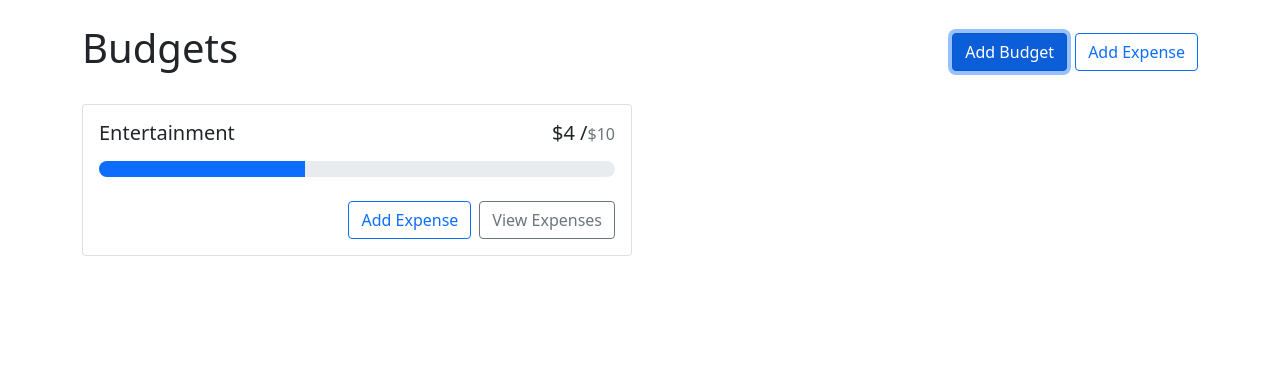
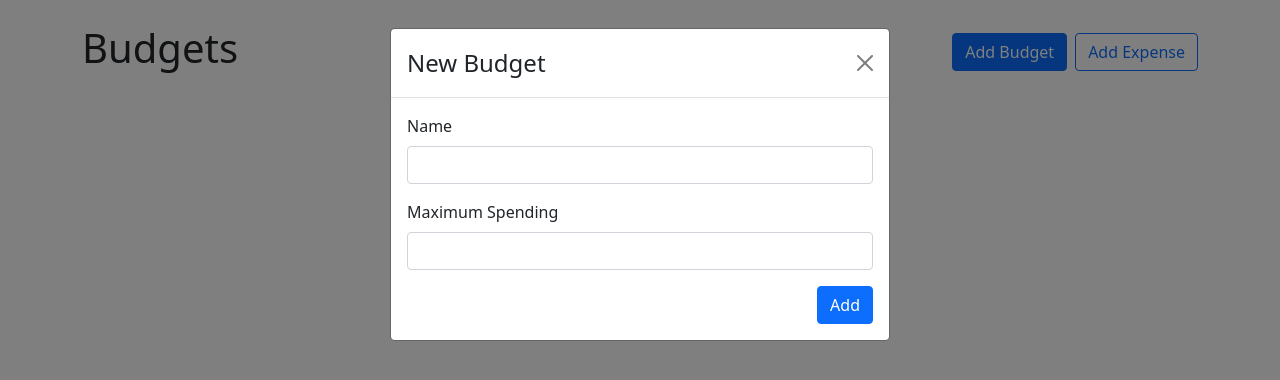
Before and after one commit to vijaygenius123/react-budget, a React (Create React App) app: page / in a window 1280 px wide. Both pictures are taken after a click on the button "Add Budget". Shown: the top 380 px of the page. Built offline with nearby package versions, Linux system fonts and the light colour scheme.

Commit message:
Add Add Budget Modal

```diff
--- a/src/App.tsx
+++ b/src/App.tsx
@@ -1,13 +1,17 @@
-import React from 'react';
+import React, {useState} from 'react';
 import {Button, Container, Stack} from "react-bootstrap";
 import BudgetCard from "./components/BudgetCard";
+import AddBudgetModal from "./components/AddBudgetModal";
+import {useBudgets} from "./contexts/BudgetContext";
 
 function App() {
+    const [showAddBudgetModal, setShowAddBudgetModal] = useState<boolean>(false)
+    const {budgets, getBudgetExpenses} = useBudgets();
     return (
         <Container className={"my-4"}>
             <Stack direction={"horizontal"} className={"mb-4"} gap={2}>
                 <h1 className={"me-auto"}>Budgets</h1>
-                <Button variant={"primary"}>Add Budget</Button>
+                <Button variant={"primary"} onClick={() => setShowAddBudgetModal(true)}>Add Budget</Button>
                 <Button variant={"outline-primary"}>Add Expense</Button>
             </Stack>
             <div style={{
@@ -16,8 +20,16 @@ function App() {
                 gap: "1rem",
                 alignItems: "flex-start"
             }}>
-                <BudgetCard name="Entertainment" amount={4} max={10} />
+                {budgets && budgets.map(budget => <BudgetCard key={budget.id} name={budget.name}
+                                                              amount={getBudgetExpenses ? getBudgetExpenses(budget.id).reduce((prev, curr) => {
+                                                                  return prev + curr.amount
+                                                              }, 0) : 0}
+                                                              max={budget.max}/>)}
+
             </div>
+            <AddBudgetModal show={showAddBudgetModal} handleClose={() => {
+                setShowAddBudgetModal(false)
+            }}/>
         </Container>
     );
 }
--- /dev/null
+++ b/src/components/AddBudgetModal.tsx
@@ -0,0 +1,49 @@
+import {SyntheticEvent, useRef} from "react";
+import {Button, Form, FormGroup, Modal} from "react-bootstrap";
+import {useBudgets} from "../contexts/BudgetContext";
+
+type AddBudgetModal = {
+    show: boolean,
+    handleClose: () => void
+}
+
+const AddBudgetModal: React.FunctionComponent<AddBudgetModal> = ({show, handleClose}) => {
+    const nameRef = useRef<HTMLInputElement | null>(null)
+    const maxRef = useRef<HTMLInputElement | null>(null)
+
+    const {addBudget} = useBudgets()
+
+    const handleSubmit = (e: SyntheticEvent) => {
+        e.preventDefault()
+        if (addBudget && nameRef.current?.value && maxRef.current?.value) {
+            addBudget({
+                name: nameRef.current?.value,
+                max: parseFloat(maxRef.current?.value)
+            })
+        }
+        handleClose()
+    }
+
+    return <Modal show={show} onHide={handleClose}>
+        <Form onSubmit={handleSubmit}>
+            <Modal.Header closeButton>
+                <Modal.Title>New Budget</Modal.Title>
+            </Modal.Header>
+            <Modal.Body>
+                <FormGroup className={"mb-3"} controlId={"name"}>
+                    <Form.Label>Name</Form.Label>
+                    <Form.Control ref={nameRef} type={"text"} required/>
+                </FormGroup>
+                <FormGroup className={"mb-3"} controlId={"max"}>
+                    <Form.Label>Maximum Spending</Form.Label>
+                    <Form.Control ref={maxRef} type={"number"} required/>
+                </FormGroup>
+                <div className={"d-flex justify-content-end"}>
+                    <Button variant={"primary"} type={"submit"}>Add</Button>
+                </div>
+            </Modal.Body>
+        </Form>
+    </Modal>;
+}
+
+export default AddBudgetModal
--- a/src/contexts/BudgetContext.tsx
+++ b/src/contexts/BudgetContext.tsx
@@ -1,7 +1,6 @@
-import React, {createContext, FunctionComponent, ReactElement, useState} from "react";
+import React, {createContext, FunctionComponent, ReactElement, useContext, useState} from "react";
 import {v4 as uuidV4} from 'uuid'
 
-const BudgetContext = createContext({})
 
 type ContextProps = {
     children: ReactElement
@@ -20,30 +19,55 @@ type Expense = {
     description: string
 }
 
+type IBudgetContext = {
+    budgets: Budget[]
+    expenses: Expense[],
+    getBudgetExpenses?: (budgetId: string) => Expense[],
+    addExpense?: (newExpense: Omit<Expense, "id">) => void,
+    addBudget?: (newBudget: Omit<Budget, "id">) => void,
+    deleteBudget?: (budgetId: string) => void,
+    deleteExpense?: (expenseId: string) => void
+}
+
+const BudgetContext = createContext<IBudgetContext>({
+    budgets: [],
+    expenses: [],
+})
+
+export const useBudgets = () => {
+    return useContext(BudgetContext)
+}
+
 export const BudgetProvider: FunctionComponent<ContextProps> = ({children}) => {
     const [budgets, setBudgets] = useState<Budget[]>([]),
-        [expenses, setExpenses] = useState<Expense[]>([]),
-        getBudgetExpenses = (budgetId: string) => {
+        [expenses, setExpenses] = useState<Expense[]>([])
+
+    function getBudgetExpenses(budgetId: string): Expense[] {
         return expenses?.filter(expense => expense.budgetId === budgetId)
-        },
-        addExpense = (newExpense: Omit<Expense, 'id'>) => {
+    }
+
+    function addExpense(newExpense: Omit<Expense, "id">) {
         setExpenses(prevState => {
             return [...prevState, {id: uuidV4(), ...newExpense}]
         })
-        },
-        addBudget = (newBudget: Omit<Budget, 'id'>) => {
+    }
+
+
+    function addBudget(newBudget: Omit<Budget, 'id'>) {
         setBudgets(prevState => {
             if (prevState.find(budget => budget.name === newBudget.name))
                 return prevState
             else
                 return [...prevState, {id: uuidV4(), ...newBudget}]
         })
-        },
-        deleteBudget = (budgetId: string) => {
+    }
+
+    function deleteBudget(budgetId: string) {
         //TODO: Deal with expenses
         setBudgets(prevState => prevState.filter(budget => budget.id !== budgetId))
-        },
-        deleteExpense = (expenseId: string) => {
+    }
+
+    function deleteExpense(expenseId: string) {
         setExpenses(prevState => prevState.filter(expense => expense.id !== expenseId))
     }
 
```
Lines whose indentation alone changed are shown as unchanged.
